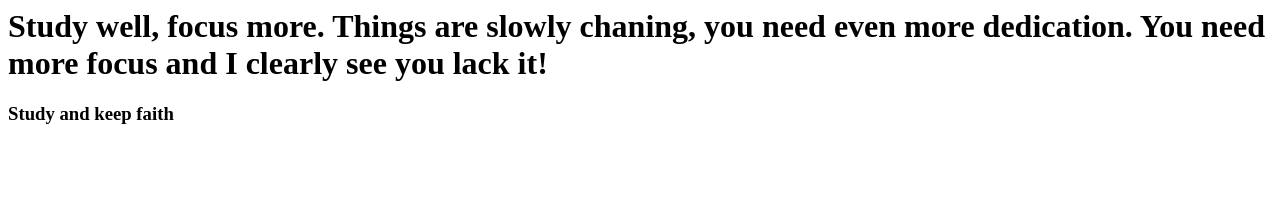
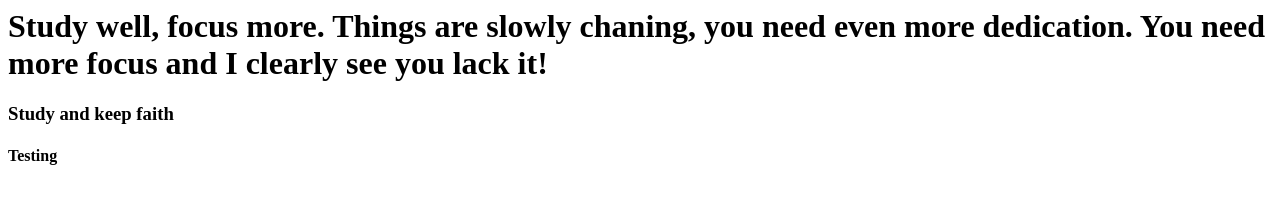
Before and after one commit to nareshrajaram2017/testgitrepo, a plain HTML site: page index.html in a window 1280 px wide. Drawn offline with Linux system fonts and the light colour scheme.

Commit message:
Edited the code

```diff
--- a/index.html
+++ b/index.html
@@ -2,6 +2,7 @@
 <body>
 	<h1>Study well, focus more. Things are slowly chaning, you need even more dedication. You need more focus and I clearly see you lack it!</h1>
 	<h3> Study and keep faith</h3>
+	<h4> Testing </h4>
 </body>
 
 </html>
```
